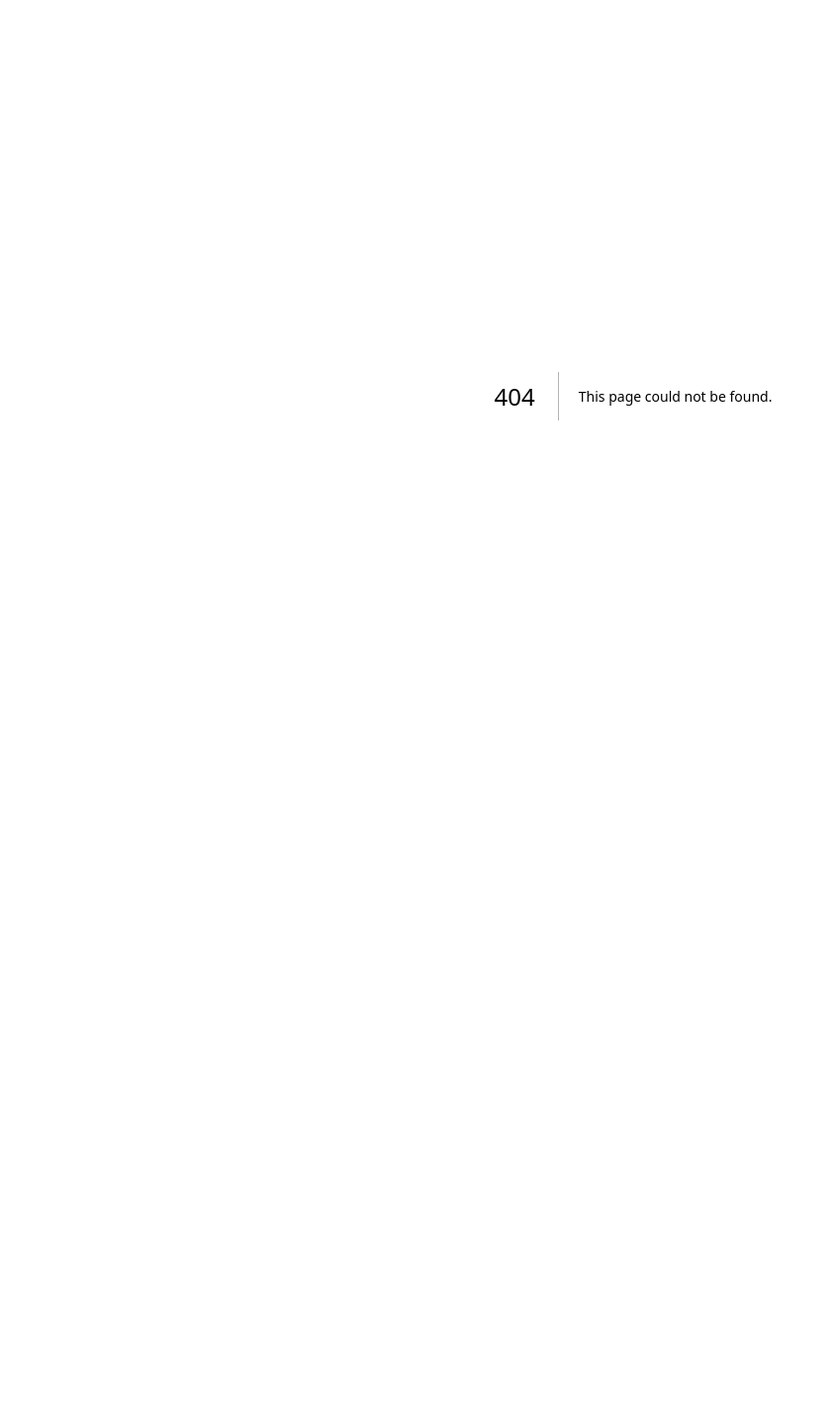
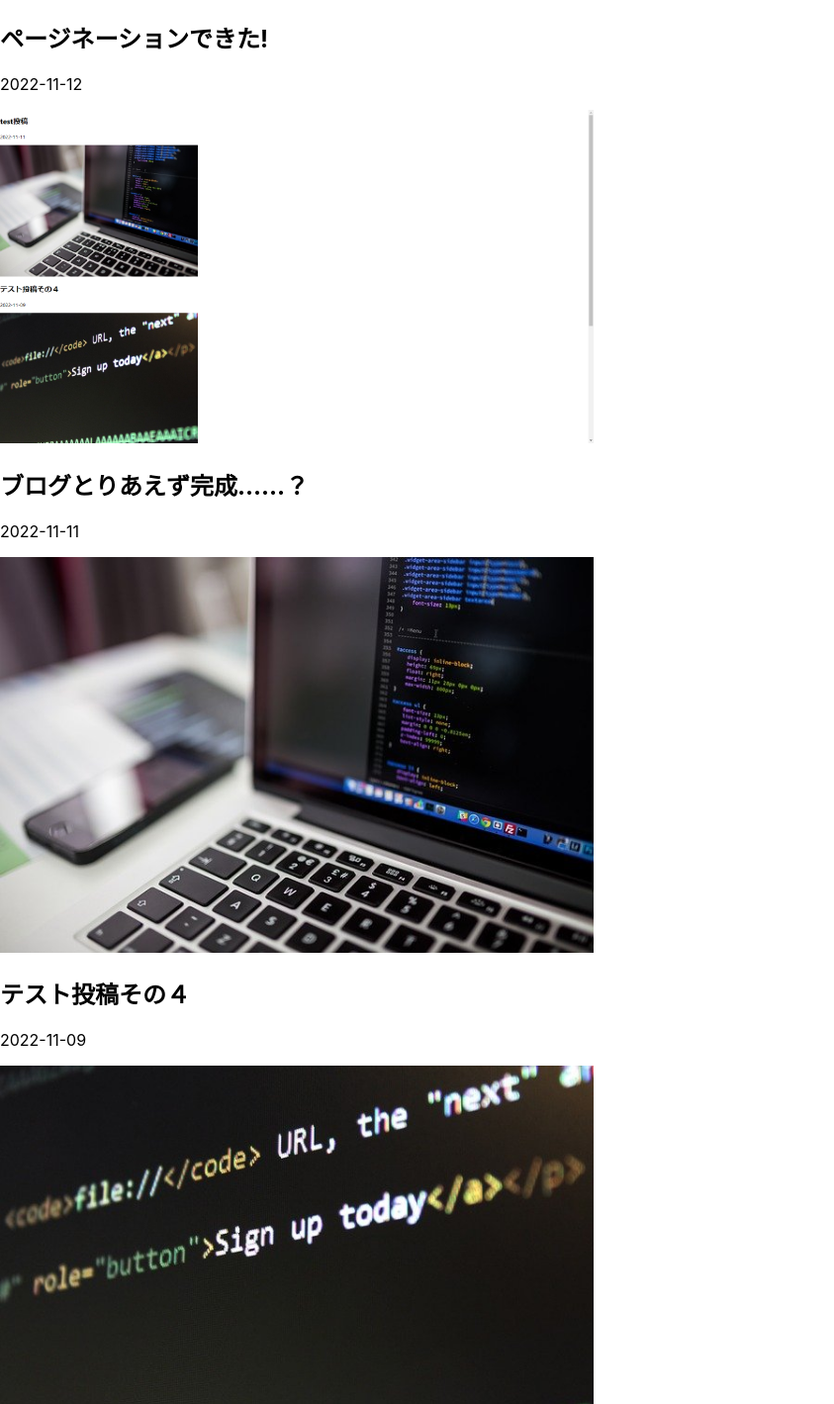
Before and after one commit to LeafField/MyBlog, a Next.js app: page /page/1 in a window 1280 px wide. Before the commit this address had no page. Shown: the top 1419 px of the page at 99% size, without its empty margins (0-843 px from the left). Before the commit the page ends 800 px from the top, so only its background shows below. Built offline with nearby package versions, Linux system fonts and the light colour scheme.

Commit message:
pagination complete!

```diff
--- a/package.json
+++ b/package.json
@@ -4,7 +4,7 @@
   "private": true,
   "scripts": {
     "dev": "next dev",
-    "build": "next build",
+    "build": "next build && next export",
     "start": "next start",
     "lint": "next lint"
   },
--- a/pages/index.jsx
+++ b/pages/index.jsx
@@ -28,6 +28,7 @@ export default function Home({ allPostData }) {
           </Link>
         </article>
       ))}
+      <Link href={`/page/1`}>and more...</Link>
     </>
   );
 }
--- /dev/null
+++ b/pages/page/[page].jsx
@@ -0,0 +1,56 @@
+import React from "react";
+import Link from "next/link";
+import { getSortedPostData } from "../../lib/post";
+
+const pageViewPost = 2;
+
+export const getStaticPaths = async () => {
+  const allPostData = getSortedPostData();
+  const pageCount = Math.ceil(
+    parseInt(allPostData.length) / parseInt(pageViewPost) + 1
+  );
+
+  const paths = allPostData.slice(0, pageCount).map((_, i) => ({
+    params: {
+      page: i.toString(),
+    },
+  }));
+
+  return {
+    paths,
+    fallback: false,
+  };
+};
+
+export const getStaticProps = async ({ params }) => {
+  const nowArryCount = parseInt(params.page) - 1;
+  const allPostData = getSortedPostData();
+  const viewPost = allPostData.slice(
+    parseInt(nowArryCount) * pageViewPost,
+    (parseInt(nowArryCount) + 1) * parseInt(pageViewPost) + 1
+  );
+  return {
+    props: {
+      viewPost,
+    },
+  };
+};
+
+const Page = ({ viewPost }) => {
+  return (
+    <>
+      {viewPost.map(({ id, title, date, thumbnail }) => (
+        <article key={id}>
+          <Link href={`/posts/${id}`}>
+            <h2>{title}</h2>
+            <p>{date}</p>
+            <img src={`${thumbnail}`} alt="" />
+          </Link>
+        </article>
+      ))}
+      <Link href={`/page/2`}>次へ</Link>
+    </>
+  );
+};
+
+export default Page;
--- a/pages/posts/[id].jsx
+++ b/pages/posts/[id].jsx
@@ -12,7 +12,6 @@ export const getStaticPaths = async () => {
 
 export const getStaticProps = async ({ params }) => {
   const postData = await getPostData(params.id);
-  console.log(postData);
   return {
     props: {
       postData,
@@ -25,7 +24,7 @@ export default function Posts({ postData }) {
     <>
       <h1>{postData.title}</h1>
       <h2>{postData.date}</h2>
-      <p>{postData.thumbnail}</p>
+      <img src={`${postData.thumbnail}`} alt="" />
       <div dangerouslySetInnerHTML={{ __html: postData.contentHTML }} />;
     </>
   );
--- /dev/null
+++ b/posts/20221112.md
@@ -0,0 +1,13 @@
+---
+title: "ページネーションできた!"
+date: "2022-11-12"
+thumbnail: "/postImage/pagenationComplete.png"
+---
+
+ついにページネーション含めた nextjs ブログの基本機能が完成しました！ヾ(≧▽≦\*)o
+ページネーションに関しては記事を全件取得して SPA として表示するかヘッドレス CMS の API の機能を使った実装が多くてローカルの markdown ファイルを前提にした実装を考えるの本当に苦労した……
+ついでにこれで私が今の段階でブログに求めていた機能の実装が完了したので記念もかねて今のうちから出来立てほやほやのブログに記事投稿！
+![出来立てブログのスクリーンショット](/postImage/blogcomplete.png)
+
+まあできたって言ってもこの通りまだスタイルも当ててないしヘッダーやフッターやお問い合わせページもまだこれからなんだけど……
+アニメーションも色々実装したい！地道にがんばります(～￣ ▽ ￣)～
--- a/posts/firstpost.md
+++ b/posts/firstpost.md
@@ -1,13 +1,13 @@
 ---
-title: "test投稿"
+title: "ブログとりあえず完成……？"
 date: "2022-11-11"
 thumbnail: "/images/thumbnail01.jpg"
 ---
 
-## テスト投稿です
+それっぽいものが出来たので記念に投稿ヾ(≧▽≦\*)o
+まだとてもローンチとはいかない段階だけど最終的には色々ポートフォリオを載せつつこのサイト自体もポートフォリオとして成り立つように構想中なので今のうちから記事作成
+React は HTML と Javascript が一気に学べるから教材としては素晴らしいけれどこれ web 制作の仕事で使うのかなあ……？(っ °Д °;)っ
+学べば学ぶ程「あれ？これアプリ制作用じゃね？」感や「jQuery や CSS ＋素の Javascript の方が早くない？」感が出てくる、そりゃ jQuery がオワコンオワコンいわれつつ消えないわけだ
 
-Nextjs 勉強中、うまくできるかなあ
-markdown もまだ難しい……
-u-nn
-
-![alt](/images/thumbnail01.jpg)
+いやでも javascript の配列の勉強と fetch や非同期処理やデータベースとのやり取りも学べたし教材としては本当に有能なんですよ React
+gatsby にも興味あるけどあんま React ばっかやってると就活が遅れちゃうでも React 楽しいうーん……(￣ ▽ ￣)"
--- /dev/null
+++ b/posts/post4.md
@@ -0,0 +1,7 @@
+---
+title: "テスト投稿その４"
+date: "2022-11-09"
+thumbnail: "/images/thumbnail04.jpg"
+---
+
+ページネーション実装用のテスト投稿です
--- /dev/null
+++ b/posts/threepost.md
@@ -0,0 +1,7 @@
+---
+title: "3つ目の投稿です"
+date: "2022-11-10"
+thumbnail: "/images/thumbnail03.jpeg"
+---
+
+ページネーション実装用のテスト投稿です
--- a/styles/globals.css
+++ b/styles/globals.css
@@ -14,3 +14,8 @@ a {
 * {
   box-sizing: border-box;
 }
+
+img {
+  width: 600px;
+  object-fit: scale-down;
+}
```
Also changed, not shown: lib/post.js (line endings or trailing spaces), public/postImage/blogcomplete.png (added), public/postImage/pagenationComplete.png (added).
